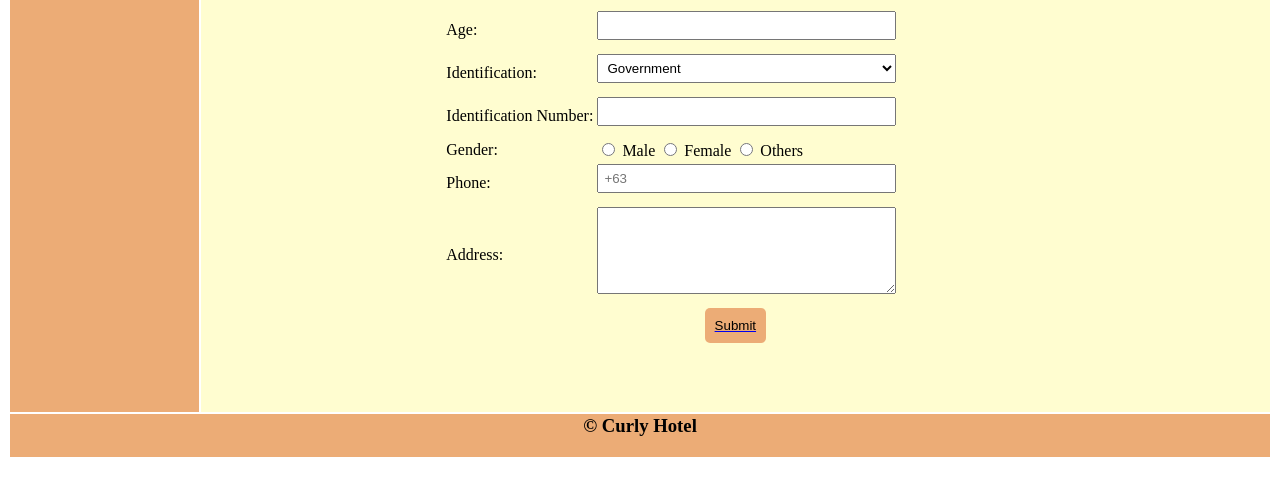
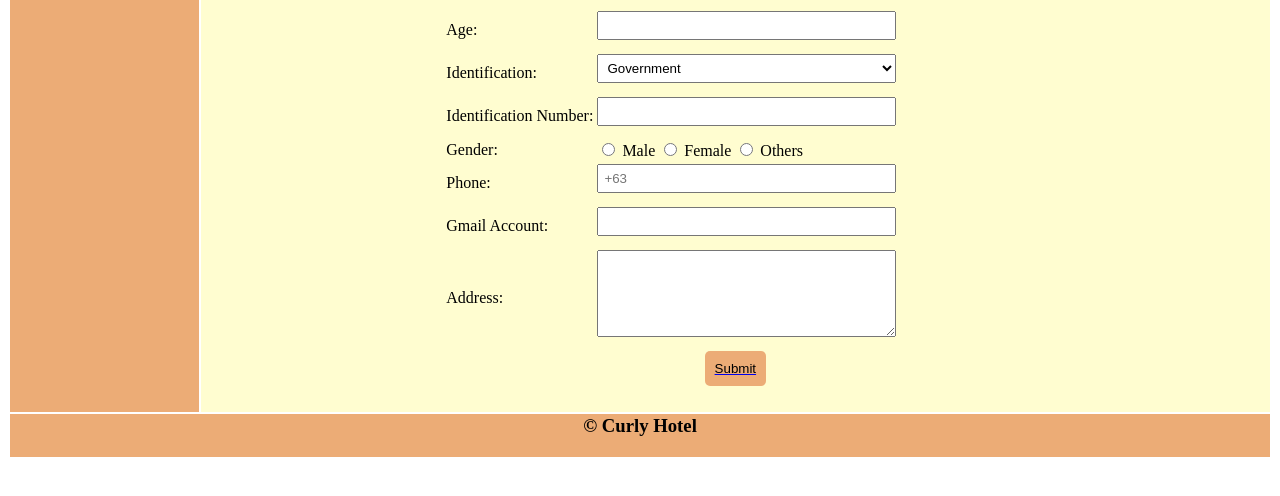
Before and after one commit to haru-08/zee, a plain HTML site: page registration.html in a window 1280 px wide. Shown: the part 260-756 px from the top of the page. Drawn offline with Linux system fonts and the light colour scheme.

Commit message:
Add files via upload
ok

```diff
--- a/registration.html
+++ b/registration.html
@@ -72,6 +72,10 @@
                             <td><input type="tel" name="phone" placeholder="+63" style="width: 70%; padding: 5px; margin-bottom: 10px; box-sizing: border-box;"></td>
                         </tr>
                         <tr>
+                            <td>Gmail Account:</td>
+                            <td><input type="text" name="gmailaccount" style="width: 70%; padding: 5px; margin-bottom: 10px; box-sizing: border-box;"></td>
+                        </tr>
+                        <tr>
                             <td>Address:</td>
                             <td><textarea name="address" rows="5" cols="50" style="width: 70% ; padding: 5px; margin-bottom: 10px; box-sizing: border-box;"></textarea></td>
                         </tr>
```
